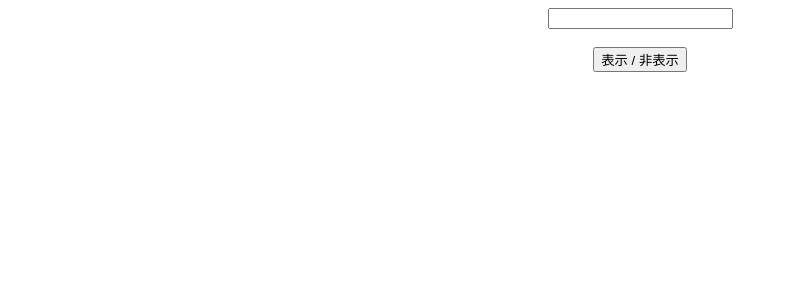
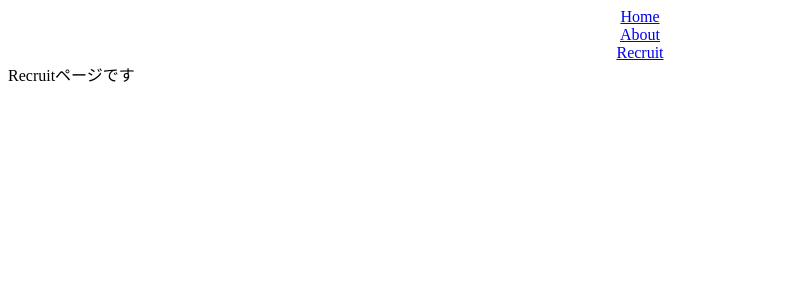
Before and after one commit to k31t4-2/stepup, a React (Create React App) app: page /Recruit in a window 1280 px wide. Shown: the top 300 px of the page, without its empty margins (0-787 px from the left). Built offline with nearby package versions, Linux system fonts and the light colour scheme.

Commit message:
ネストされたコンポーネントも別ファイルで管理する

```diff
--- a/package.json
+++ b/package.json
@@ -8,6 +8,7 @@
     "@testing-library/user-event": "^13.5.0",
     "react": "17.0.2",
     "react-dom": "17.0.2",
+    "react-router-dom": "^5.3.4",
     "react-scripts": "5.0.1",
     "web-vitals": "^2.1.4"
   },
--- a/src/App.jsx
+++ b/src/App.jsx
@@ -1,31 +1,27 @@
-import { useState } from 'react';
+import React from "react";
+import { BrowserRouter, Link } from "react-router-dom";
 import './App.css';
-import ChildArea from './Components/ChildArea';
+import { Router } from "./Components/Router/Router";
+
 
 
 function App() {
-  const [text, setText] = useState("")
-  const [open, setOpen] = useState(false)
-
-
-  const changeText = (e) => setText(e.target.value)
-
-  const clickToggle = () => {
-    // falseのopenが!なので、trueになり表示される
-    setOpen(!open)
-  }
 
   return (
-    <div className="App">
-      <input
-        value={text}
-        onChange={changeText}
-      />
-      <br />
-      <br />
-      <button onClick={clickToggle}>表示 / 非表示</button>
-      <ChildArea open={open}/>
-    </div>
+    // BrowserRouterでかこわないと、router-domの処理ができない
+    <BrowserRouter>
+      <div className="App">
+        {/* Linkは、画面遷移の設定 */}
+        <Link to="/">Home</Link>
+        <br />
+        <Link to="/About">About</Link>
+        <br />
+        <Link to="/Recruit">Recruit</Link>
+      </div>
+
+      {/* Routerを別のファイルで定義する */}
+      <Router/>
+    </BrowserRouter>
   );
 }
 
--- /dev/null
+++ b/src/Components/About.jsx
@@ -0,0 +1,13 @@
+import React from 'react'
+import { Link } from "react-router-dom";
+
+export const About = () => {
+  return (
+    <>
+      <h1>私はキャンプ歴3年目のまだまだ初心者です。</h1>
+      <Link to="/About/AboutDetailA">こちらでは自己紹介をしています。</Link>
+      <br />
+      <Link to="/AboutDetailB">キャンプを始めた経緯を説明しています。</Link>
+    </>
+  )
+}
--- /dev/null
+++ b/src/Components/AboutDetailA.jsx
@@ -0,0 +1,12 @@
+import React from 'react'
+
+export const AboutDetailA = () => {
+  return (
+    <>
+    <h1>自己紹介をします。</h1>
+      <p>Lorem, ipsum dolor sit amet consectetur adipisicing elit. Tempora rem laudantium qui dolorum laborum provident quo odit blanditiis vitae! Beatae suscipit fugit quos eum qui, ab officia praesentium nisi quod!lore,
+        Lorem, ipsum dolor sit amet consectetur adipisicing elit. Tempora rem laudantium qui dolorum laborum provident quo odit blanditiis vitae! Beatae suscipit fugit quos eum qui, ab officia praesentium nisi quod!lore,Lorem, ipsum dolor sit amet consectetur adipisicing elit. Tempora rem laudantium qui dolorum laborum provident quo odit blanditiis vitae! Beatae suscipit fugit quos eum qui, ab officia praesentium nisi quod!lore,Lorem, ipsum dolor sit amet consectetur adipisicing elit. Tempora rem laudantium qui dolorum laborum provident quo odit blanditiis vitae! Beatae suscipit fugit quos eum qui, ab officia praesentium nisi quod!lore,
+    </p>
+    </>
+  )
+}
--- /dev/null
+++ b/src/Components/AboutDetailB.jsx
@@ -0,0 +1,13 @@
+import React from 'react'
+
+export const AboutDetailB = () => {
+  return (
+    <>
+    <h1>キャンプを始めた経緯を紹介します。</h1>
+          <p>Lorem, ipsum dolor sit amet consectetur adipisicing elit. Tempora rem laudantium qui dolorum laborum provident quo odit blanditiis vitae! Beatae suscipit fugit quos eum qui, ab officia praesentium nisi quod!lore,
+        Lorem, ipsum dolor sit amet consectetur adipisicing elit. Tempora rem laudantium qui dolorum laborum provident quo odit blanditiis vitae! Beatae suscipit fugit quos eum qui, ab officia praesentium nisi quod!lore,Lorem, ipsum dolor sit amet consectetur adipisicing elit. Tempora rem laudantium qui dolorum laborum provident quo odit blanditiis vitae! Beatae suscipit fugit quos eum qui, ab officia praesentium nisi quod!lore,Lorem, ipsum dolor sit amet consectetur adipisicing elit. Tempora rem laudantium qui dolorum laborum provident quo odit blanditiis vitae! Beatae suscipit fugit quos eum qui, ab officia praesentium nisi quod!lore,
+    </p>
+    </>
+
+  )
+}
--- /dev/null
+++ b/src/Components/Home.jsx
@@ -0,0 +1,7 @@
+import React from 'react'
+
+export const Home = () => {
+  return (
+    <div>Homeページです</div>
+  )
+}
--- /dev/null
+++ b/src/Components/Recruit.jsx
@@ -0,0 +1,7 @@
+import React from 'react'
+
+export const Recruit = () => {
+  return (
+    <div>Recruitページです</div>
+  )
+}
--- /dev/null
+++ b/src/Components/Router/Router.jsx
@@ -0,0 +1,46 @@
+import React from 'react'
+import { Switch, Route } from "react-router-dom"
+import { About } from '../About'
+import { AboutDetailA } from '../AboutDetailA'
+import { AboutDetailB } from '../AboutDetailB'
+import { Home } from '../Home'
+import { Recruit } from '../Recruit'
+
+
+
+export const Router = () => {
+  return (
+    <>
+        {/* コンポーネントごとにどのページにレンダリングするか設定 */}
+        <Switch>
+          <Route exact path="/">
+            <Home />
+          </Route>
+
+
+          <Route
+            path="/About"
+            render={({ match: {url} }) => (
+              <Switch>
+                <Route exact path={url}>
+                  <About />
+                </Route>
+
+                <Route path={`${url}/AboutDetailA`}>
+                  <AboutDetailA />
+                </Route>
+
+                <Route path={`${url}/AboutDetailB`}>
+                  <AboutDetailB />
+                </Route>
+              </Switch>
+            )}
+          />
+
+          <Route path="/Recruit">
+            <Recruit />
+          </Route>
+        </Switch>
+          </>
+  )
+}
--- a/src/index.js
+++ b/src/index.js
@@ -4,8 +4,6 @@ import ReactDOM from 'react-dom';
 import App from './App';
 
 ReactDOM.render(
-  <React.StrictMode>
     <App />
-  </React.StrictMode>
   ,document.getElementById("root")
 );
```
Also changed, not shown: 1 other file (tests, documents, lock files or other folders).
